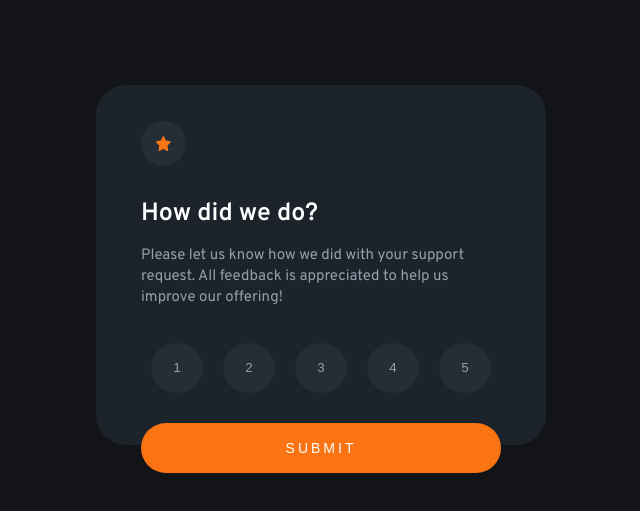
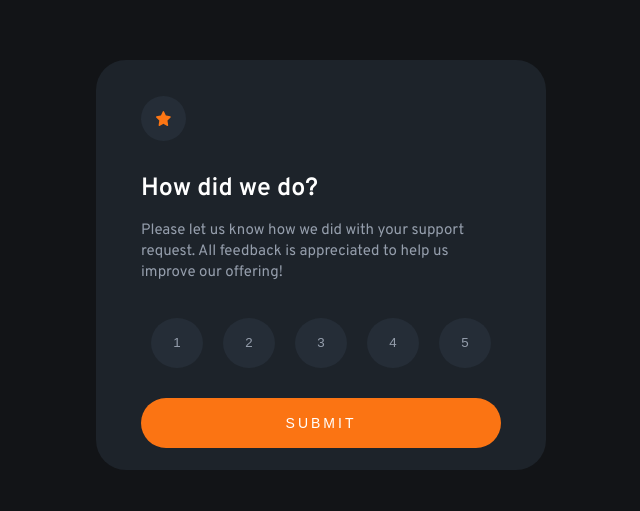
Before and after one commit to Wisemunk/InteractiveRatingCom, a plain HTML site: page index.html in a window 1280 px wide. Shown: the part 135-646 px from the top of the page, without its empty margins (319-959 px from the left). Drawn offline with Linux system fonts and the light colour scheme.

Commit message:
Fix max min height

```diff
--- a/style.css
+++ b/style.css
@@ -22,6 +22,8 @@ body {
     transform: translate(-50%, -50%);
     min-width: 450px;
     max-width: 450px;
+    min-height: 410px;
+    max-height: 410px;
 }
 
 .star {
```
